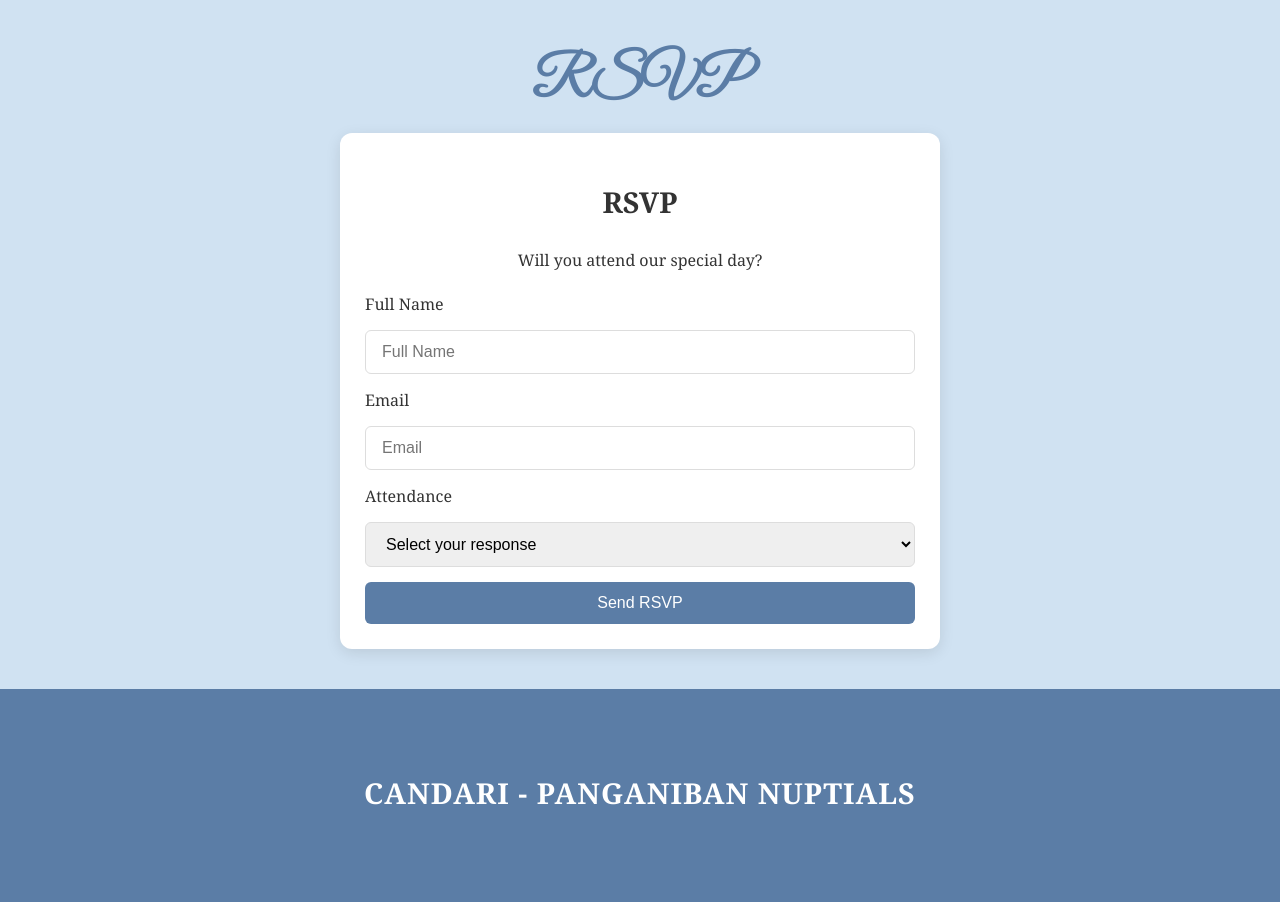
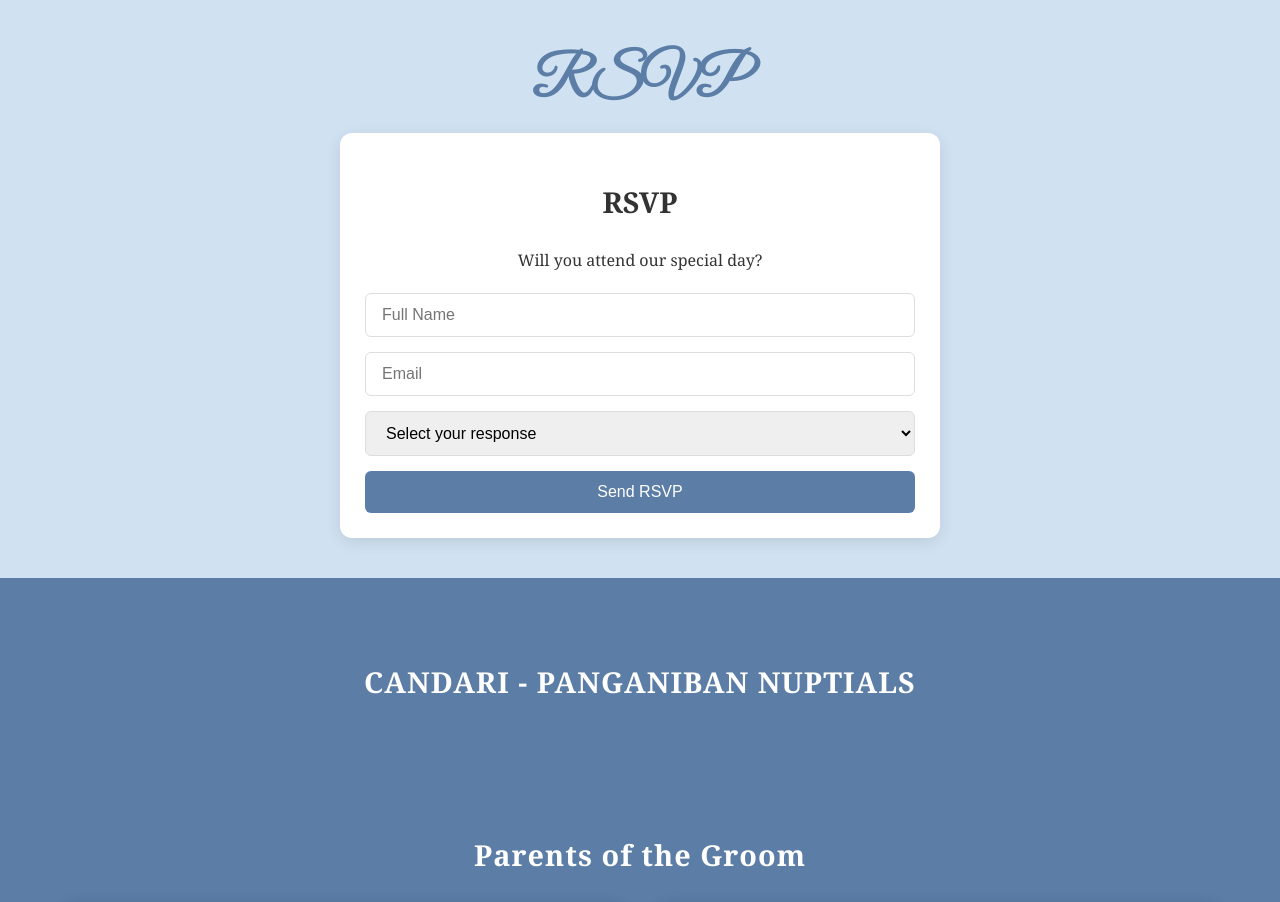
Before and after one commit to renx19/kence, a React (Vite) app: page /home in a window 1280 px wide. Shown: the part 6420-7322 px from the top of the page. Built offline with nearby package versions, Linux system fonts and the light colour scheme; a web font is replaced by a local one.

Commit message:
Update rsvp.tsx

```diff
--- a/src/sections/rsvp.tsx
+++ b/src/sections/rsvp.tsx
@@ -136,118 +136,82 @@ import { motion } from "motion/react";
 const Rsvp: React.FC = () => {
   const [name, setName] = useState("");
   const [email, setEmail] = useState("");
-  const [attendance, setAttendance] = useState(""); // "Yes" | "No"
+  const [attendance, setAttendance] = useState("");
   const [loading, setLoading] = useState(false);
 
   const handleSubmit = async (e: React.FormEvent) => {
     e.preventDefault();
 
-    if (!name.trim()) {
-      toast.warn("Please enter your full name.");
-      return;
-    }
-    if (!email.trim()) {
-      toast.warn("Please enter your email.");
-      return;
-    }
-    if (!attendance) {
-      toast.warn("Please select your attendance.");
-      return;
-    }
+    if (!name.trim()) return toast.warn("Please enter your full name.");
+    if (!email.trim()) return toast.warn("Please enter your email.");
+    if (!attendance) return toast.warn("Please select your attendance.");
 
     setLoading(true);
-    const timestamp = new Date().toISOString();
+
+    const formData = new URLSearchParams({
+      name,
+      email,
+      attendance,
+      origin: window.location.origin,
+    });
 
     try {
-      await fetch(
-        "https://script.google.com/macros/s/AKfycbyfqLJnHhibxACCTF1WF4fVfZWUbDU188FXwJ3REjktrAu0f9KbFKiZMceoz68Nauje/exec",
-        {
-          method: "POST",
-          mode: "no-cors",
-          headers: { "Content-Type": "application/json" },
-          body: JSON.stringify({ name, email, attendance, timestamp }),
-        }
-      );
+      const res = await fetch("https://script.google.com/macros/s/AKfycbx9Qsv5NW4VHRiOAXKOSE4zPQQxso9vhN4floOiEoeW00Lc3GSKu8vxRlQ3ZGt6xr9aag/exec", {
+        method: "POST",
+        body: formData,
+      });
 
-      toast.success("✅ RSVP submitted!");
-      setName("");
-      setEmail("");
-      setAttendance("");
+      const text = await res.text(); // Read raw response
+      const json = JSON.parse(text); // Try to parse it
+
+      if (json.success) {
+        toast.success("✅ RSVP submitted!");
+        setName("");
+        setEmail("");
+        setAttendance("");
+      } else {
+        toast.error(`⚠️ ${json.message}`);
+      }
     } catch (error) {
-      toast.error(
-        error instanceof Error
-          ? `⚠️ Failed to send RSVP: ${error.message}`
-          : "⚠️ Failed to send RSVP: Unknown error"
-      );
+      toast.error("⚠️ Failed to send RSVP.");
+      console.error(error);
     } finally {
       setLoading(false);
     }
   };
 
-  const variants = {
-    hidden: { opacity: 0, y: 30, scale: 0.95 },
-    visible: { opacity: 1, y: 0, scale: 1 },
-  };
-
   return (
     <section id="rsvp" className="rsvp-section">
       <h2 className="gift-section">RSVP</h2>
-
-      <motion.div
-        className="rsvp-form-container"
-        initial="hidden"
-        whileInView="visible"
-        viewport={{ once: false, amount: 0.3 }}
-        variants={variants}
-        transition={{ delay: 0, duration: 0.8, ease: "easeOut" }}
-      >
+      <motion.div className="rsvp-form-container">
         <div className="rsvp-card">
           <h2 className="rsvp-h2">RSVP</h2>
           <p>Will you attend our special day?</p>
 
           <form onSubmit={handleSubmit} className="rsvp-form" noValidate>
-            <label className="sr-only" htmlFor="rsvp-name">
-              Full Name
-            </label>
             <input
-              id="rsvp-name"
               type="text"
               placeholder="Full Name"
               value={name}
               onChange={(e) => setName(e.target.value)}
               required
-              autoComplete="name"
             />
 
-            <label className="sr-only" htmlFor="rsvp-email">
-              Email
-            </label>
             <input
-              id="rsvp-email"
               type="email"
               placeholder="Email"
               value={email}
               onChange={(e) => setEmail(e.target.value)}
               required
-              autoComplete="email"
-              inputMode="email"
             />
 
-            <label className="sr-only" htmlFor="rsvp-attendance">
-              Attendance
-            </label>
-            <select
-              id="rsvp-attendance"
-              value={attendance}
-              onChange={(e) => setAttendance(e.target.value)}
-              required
-            >
+            <select value={attendance} onChange={(e) => setAttendance(e.target.value)} required>
               <option value="">Select your response</option>
               <option value="Yes">Yes, I’ll be there!</option>
               <option value="No">Sorry, can’t make it</option>
             </select>
 
-            <button className="rsvp-button" type="submit" disabled={loading}>
+            <button type="submit" disabled={loading}>
               {loading ? "Sending..." : "Send RSVP"}
             </button>
           </form>
```
